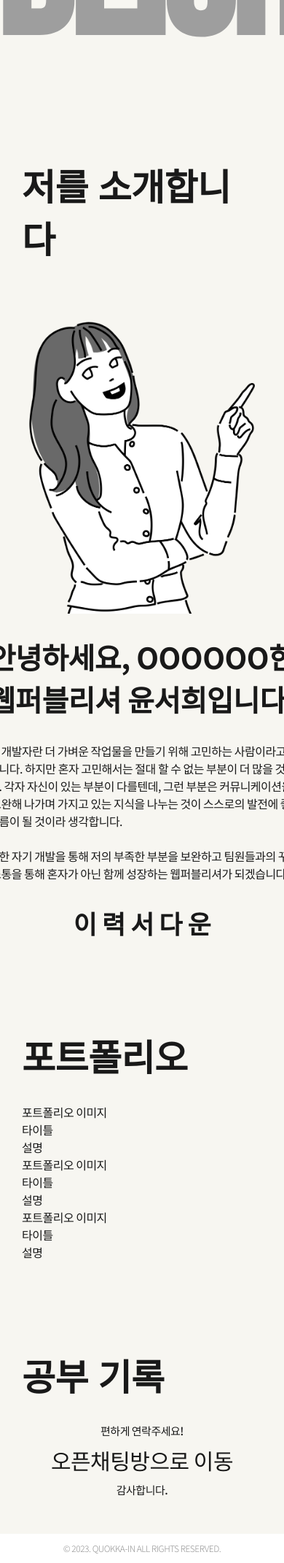
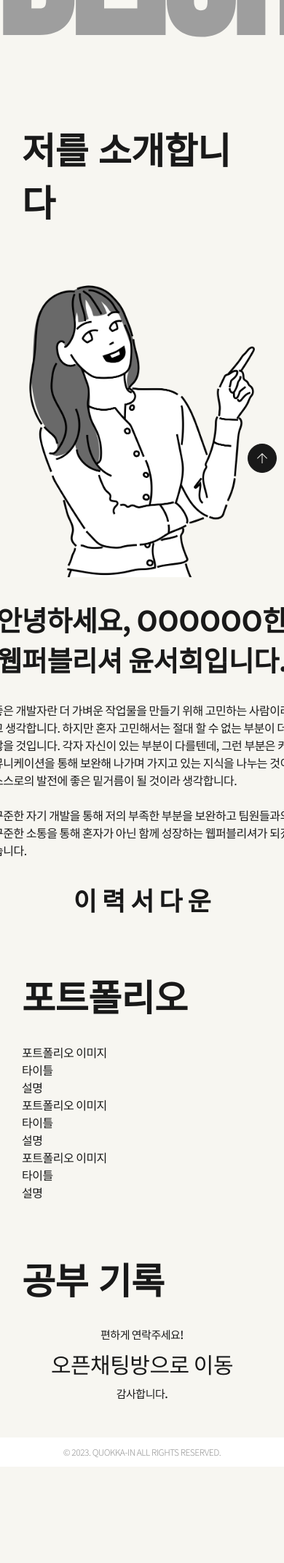
Before and after one commit to seoD22/pb-class, a PHP site: page /portfolio/index.html in a window 390 px wide; the page is wider, and only the part inside the window is pictured. Shown: the part 186-2328 px from the top of that part at 73% size. After the commit the page ends 2196 px from the top of that part, so only its background shows below. Run offline with PHP 8.4, Linux system fonts and the light colour scheme; some web fonts are replaced; grey boxes are pictures that could not be loaded.

Commit message:
introduce section완료

```diff
--- a/portfolio/css/style.css
+++ b/portfolio/css/style.css
@@ -467,7 +467,7 @@
 /* mobile */
 @media(max-width: 1023px){
   section{ padding: 0 30px; }
-  h2{font-size: 50px;}
+  h2{font-size: 50px; margin-top: 70px; opacity: 1;}
   .container{ padding: 0 30px; }
 
   .kakao{
@@ -513,11 +513,11 @@
   }
   .introduce .text{
     opacity: 1;
-    width: 450px;
+    width: 410px;
     margin-top: 30px;
   }
   .introduce .text p:nth-child(1){
-    font-size: 40px;
+    font-size: 38px;
     text-align: center;
   }
   .introduce .text p:nth-child(2){
```
